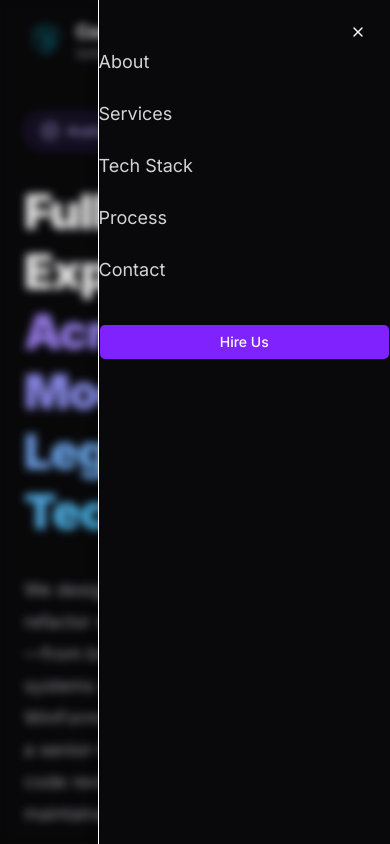
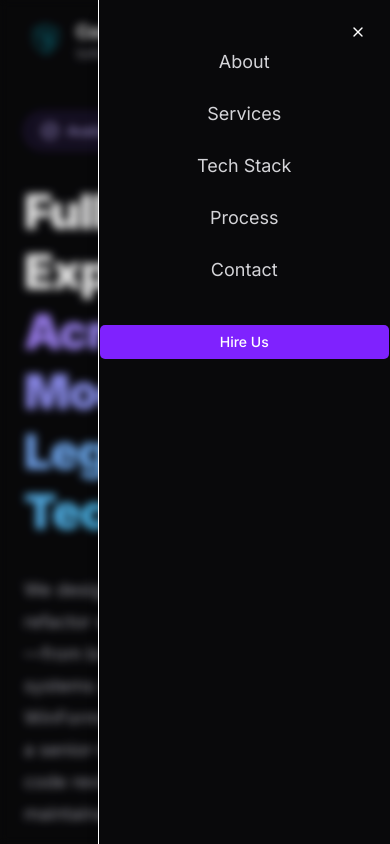
Before and after one commit to GeritoJavita/CoFixer, a Next.js app: page / in a window 390 px wide. Both pictures are taken after a click on the button 348 px from the left and 40 px from the top of the page. Shown: the top 844 px of the page. Built offline with nearby package versions, Linux system fonts and the light colour scheme.

Commit message:
QA: Refined the navbar menu for a better mobile experience

```diff
--- a/components/Navbar.tsx
+++ b/components/Navbar.tsx
@@ -105,7 +105,7 @@ export default function Navbar() {
             </SheetTrigger>
 
             <SheetContent side="right" className="bg-zinc-950">
-              <div className="mt-12 flex flex-col gap-6">
+              <div className="mt-12 flex flex-col items-center gap-6">
                 {navLinks.map((item) => (
                   <Link
                     key={item.title}
@@ -116,7 +116,7 @@ export default function Navbar() {
                   </Link>
                 ))}
 
-                <Button asChild className="mt-4 bg-violet-600">
+                <Button asChild className="mt-4 w-full bg-violet-600">
                   <a href={UPWORK_URL} target="_blank" rel="noopener noreferrer">
                     Hire Us
                   </a>
```
